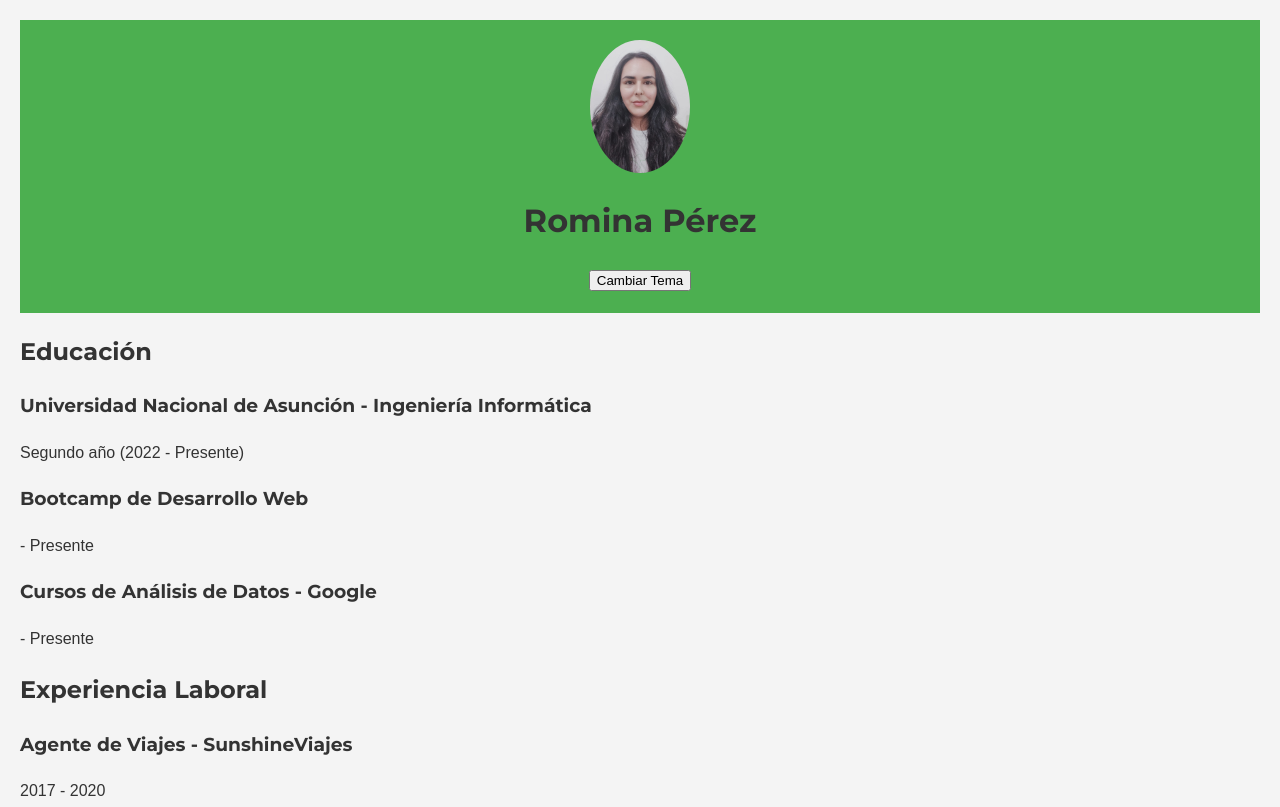
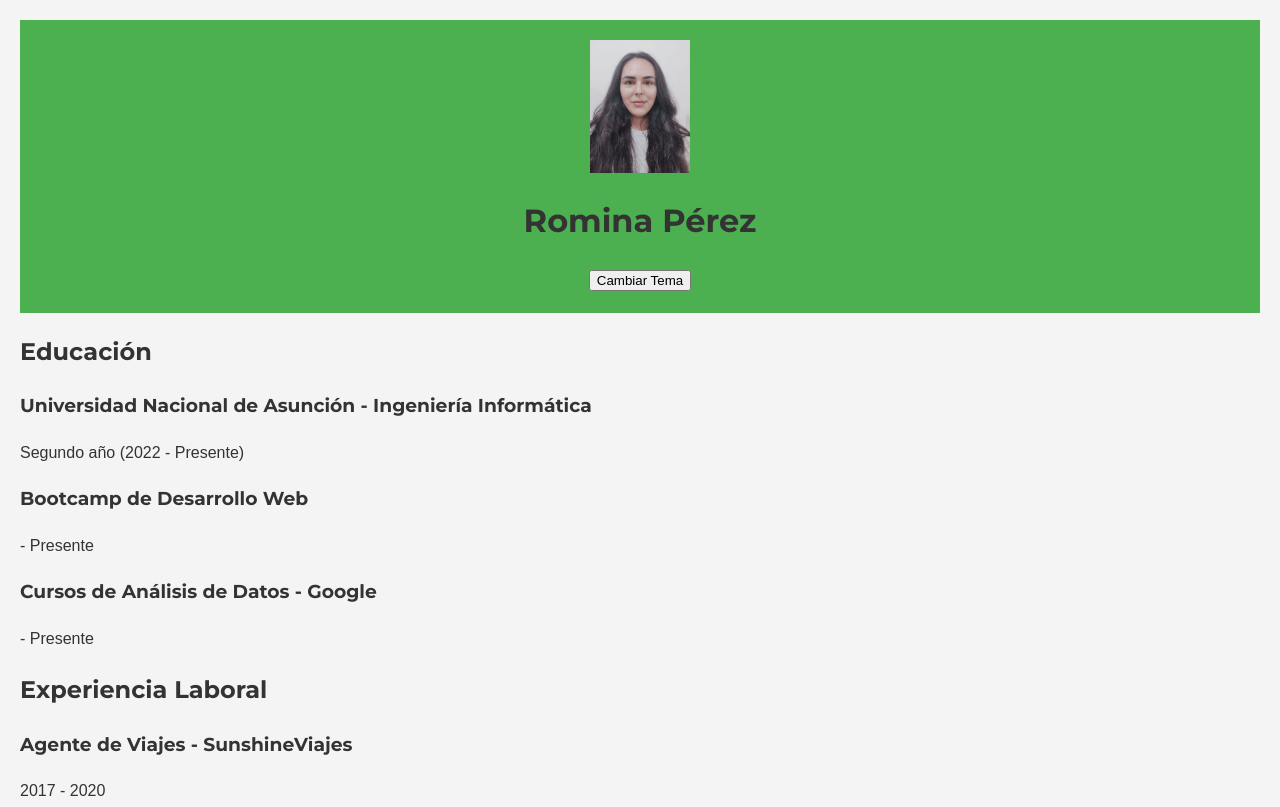
Before and after one commit to romina227/cv, a plain HTML site: page index.html in a window 1280 px wide. Shown: the top 807 px of the page. Drawn offline with Linux system fonts and the light colour scheme.

Commit message:
Update styles.css

```diff
--- a/styles.css
+++ b/styles.css
@@ -87,7 +87,6 @@ ul li {
 .profile-image {
     width: 100px; /* Ajusta el tamaño según lo desees */
     height: auto; /* Mantiene la proporción de la imagen */
-    border-radius: 50%; /* Hace que la imagen sea circular */
     display: block;
     margin: 0 auto; /* Centra la imagen */
 }
```
